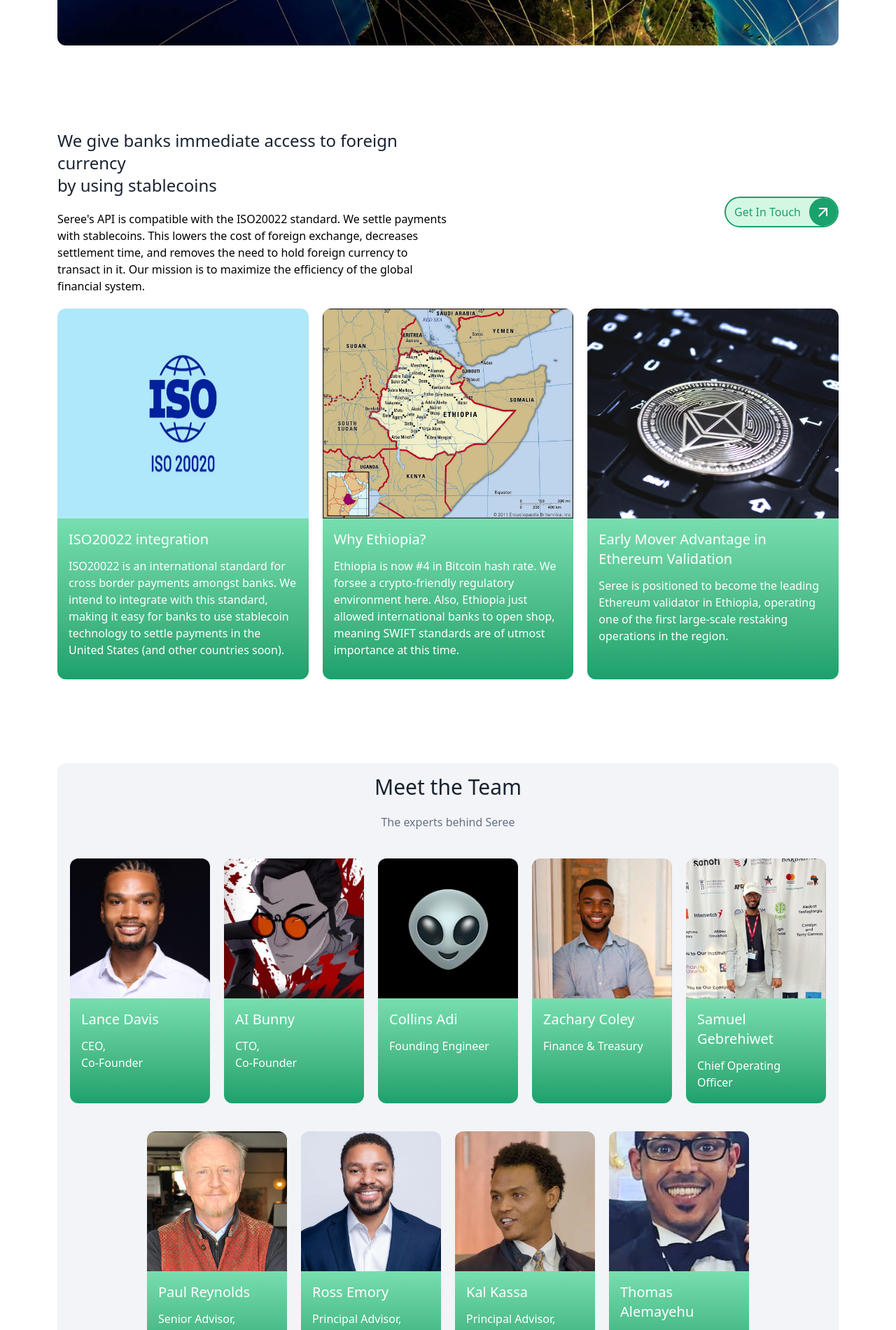
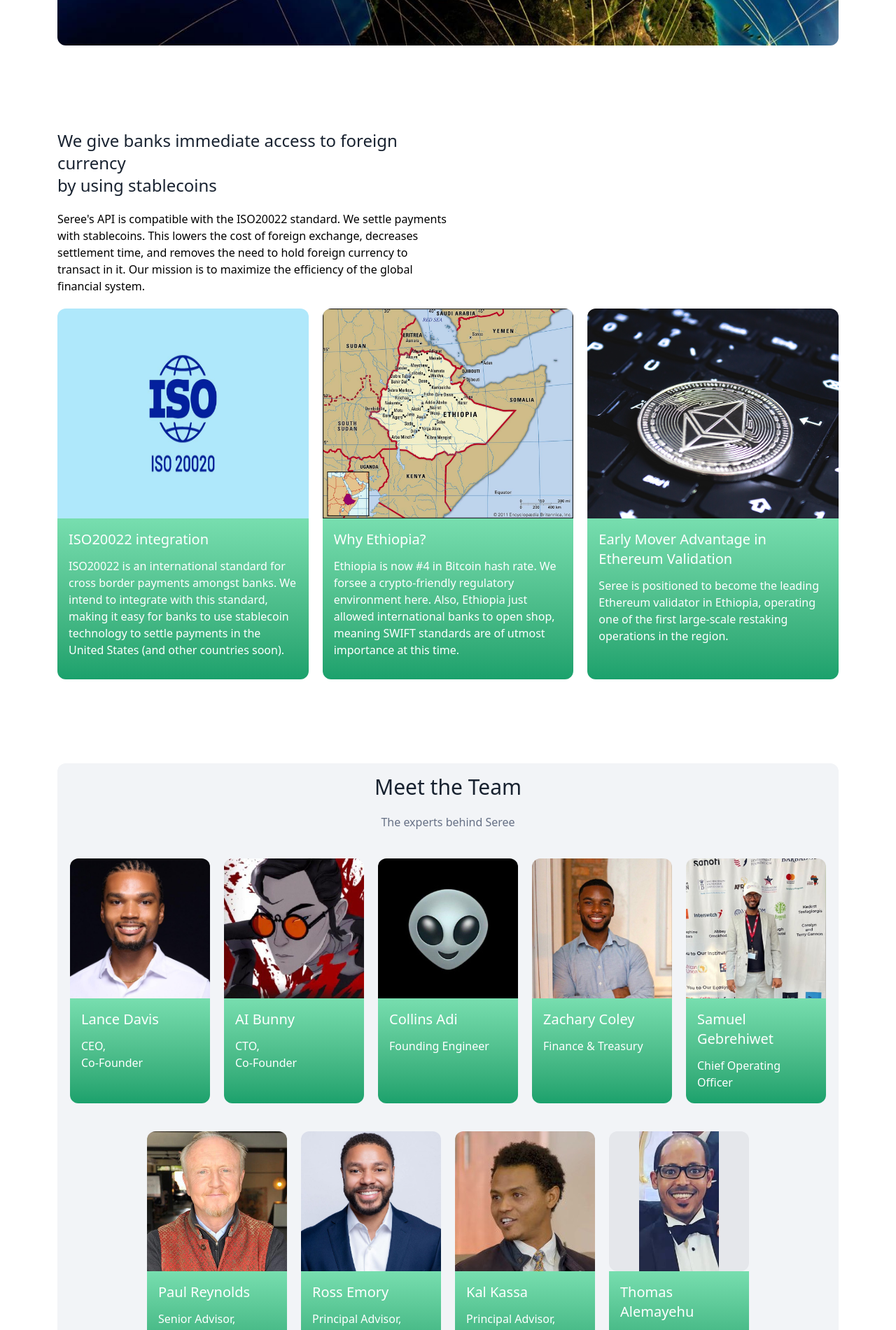
Before and after one commit to 0xseree/website, a React (Vite) app: page / in a window 1280 px wide. Shown: the part 880-2781 px from the top of the page at 70% size. Built offline with nearby package versions, Linux system fonts and the light colour scheme.

Commit message:
requested fixes

```diff
--- a/src/components/Header.tsx
+++ b/src/components/Header.tsx
@@ -20,9 +20,6 @@
           <a href="#faq">FAQs</a>
         </div>
 
-        <div>
-          <Button />
-        </div>
       </div>
     </header>
   );
--- a/src/components/MeetTheTeam.tsx
+++ b/src/components/MeetTheTeam.tsx
@@ -152,16 +152,16 @@
               <p className="mt-3 text-white">
                 Principal Advisor,
                 <br />
-               Bitcoin Mining and Business
+                Bitcoin Mining and Business
               </p>
             </div>
           </div>
 
           <div className="md:w-[200px] w-full md:h-[350px] h-[550px] rounded-xl">
-            <div className="w-full md:h-[200px] h-[400px] rounded-xl">
+            <div className="w-full md:h-[200px] h-[400px] rounded-xl bg-gray-200">
               <img
                 src="/advisor_4.jpg"
-                className="w-full max-w-full h-full rounded-tl-xl rounded-tr-xl object-cover"
+                className="w-full max-w-full h-full rounded-tl-xl rounded-tr-xl object-contain"
                 alt=""
               />
             </div>
@@ -173,7 +173,7 @@
               <p className="mt-3 text-white">
                 Principal Advisor,
                 <br />
-                Finance Markets & Crypto
+                Finance Markets
               </p>
             </div>
           </div>
--- a/src/components/WhyEthereun.tsx
+++ b/src/components/WhyEthereun.tsx
@@ -1,5 +1,3 @@
-import { Button } from "./Button";
-
 export const WhyEthereun = () => {
   return (
     <section
@@ -23,7 +21,6 @@
         </div>
 
         <div className="md:w-fit w-full md:mt-0 mt-5">
-          <Button />
         </div>
       </div>
 
```
